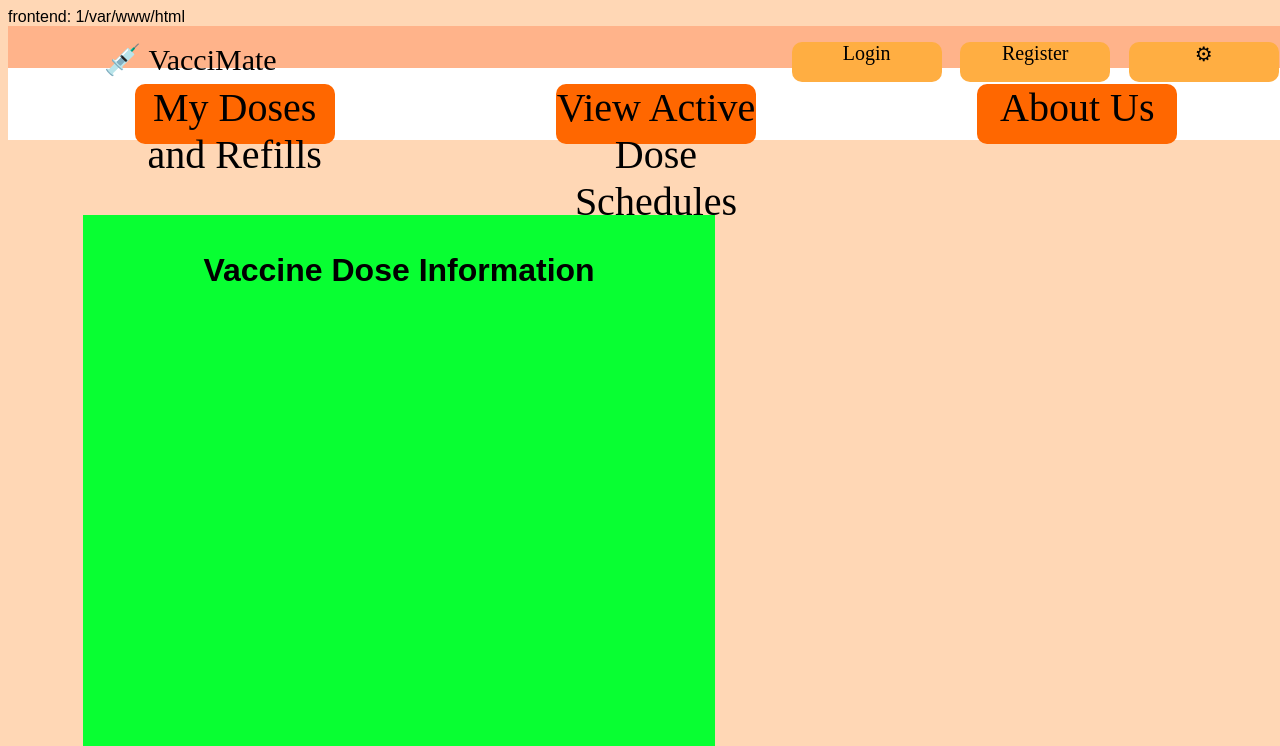
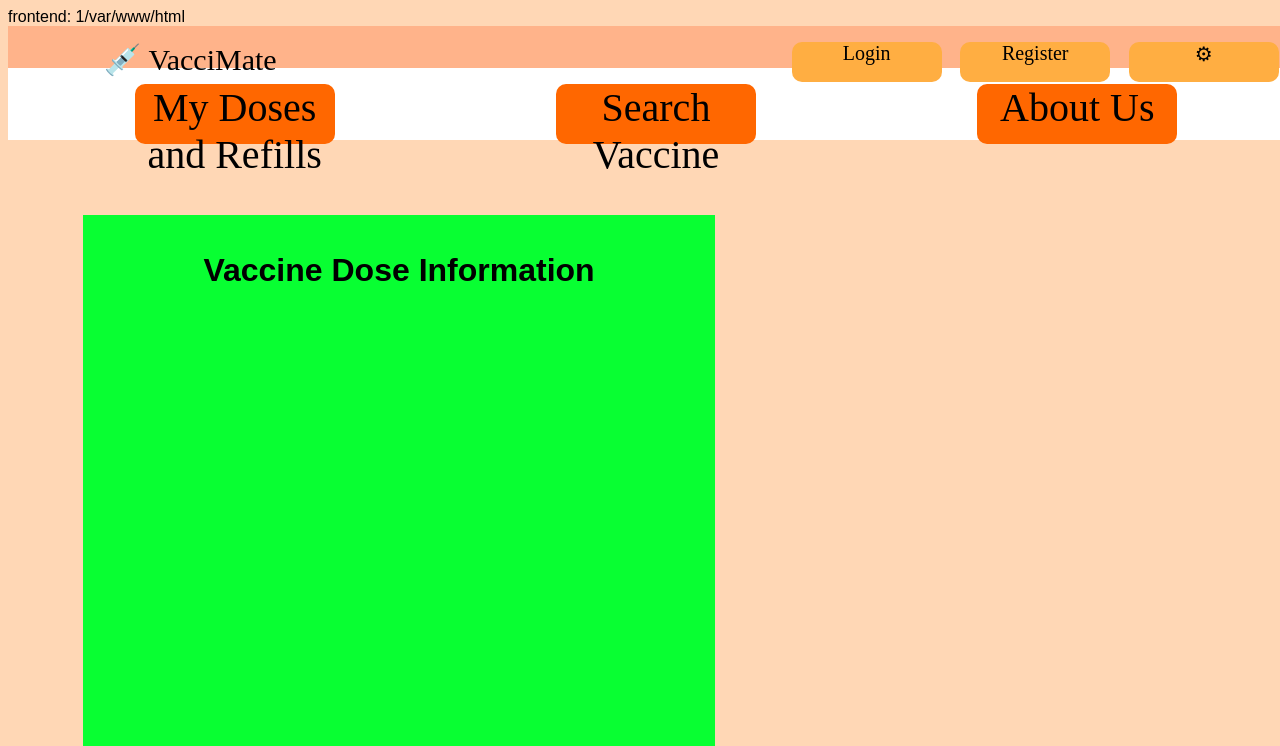
Before and after one commit to mimipalys/MagicBunny, a PHP site: page /processing/view_vaccine_history.php in a window 1280 px wide. Shown: the top 746 px of the page. Run offline with PHP 8.4, Linux system fonts and the light colour scheme; the visitor is signed in with stand-in values (Sample User, id 1).

Commit message:
Connected some pages to my Vaccine page

```diff
--- a/VacciMate/frontend/My_Page/Patient/view_vaccine_history.php
+++ b/VacciMate/frontend/My_Page/Patient/view_vaccine_history.php
@@ -34,8 +34,8 @@ echo $_SERVER["DOCUMENT_ROOT"]
 
   <div class= "bottomheader">
     <a id = "GFG" href = "view_vaccine_history.php" class="costumbutton2"> My Doses and Refills </a>
-    <a id = "GFG" href = "http://localhost:8888/processing/search_vaccine.php" class="costumbutton2"> View Active Dose Schedules </a>
-    <a id = "GFG" href = "http://localhost:8888/processing/index.php" class="costumbutton2"> About Us </a>
+    <a id = "GFG" href = "http://localhost:8888/processing/search_vaccine.php" class="costumbutton2"> Search Vaccine   </a>
+    <a id = "GFG" href = "../../About_Us/About_Us.php" class="costumbutton2"> About Us </a>
   </div>
 
   <!-- <div class="newscolumns", id="vaccinedoses">
--- a/VacciMate/frontend/homepage/borderstyle.css
+++ b/VacciMate/frontend/homepage/borderstyle.css
@@ -106,7 +106,7 @@ body {
   padding: 10px; /* Adjust spacing and padding automatically */
   border: 1px solid #ffb38a; /* Add a border around list items */
   margin-bottom: 10px; /* Add margin between list items */
-  border-radius: 20px; /* Add rounded corners to list items */
+  border-radius: 0px; /* Add rounded corners to list items */
   overflow: hidden; /* Ensure content doesn't overflow rounded corners */
 }
 
```
Also changed, not shown: VacciMate/database/db_connection.php (added).
